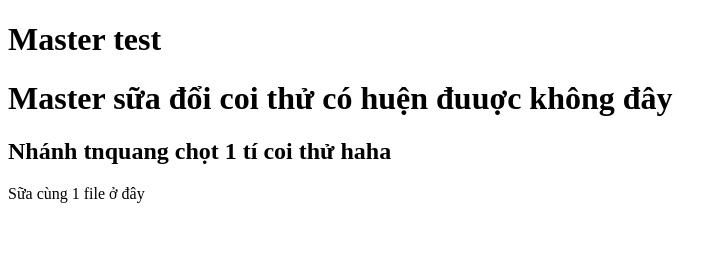
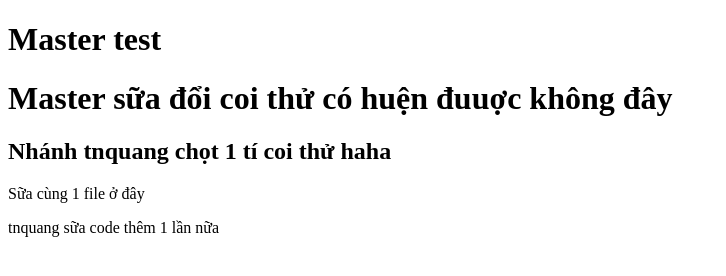
Before and after one commit to quangtran1357/quang, a plain HTML site: page index.html in a window 1280 px wide. Shown: the whole page, without its empty margins (0-726 px from the left). Drawn offline with Linux system fonts and the light colour scheme.

Commit message:
tnquang sữa code thêm 1 lần nữa

```diff
--- a/index.html
+++ b/index.html
@@ -9,6 +9,7 @@
   <h1>Master sữa đổi coi thử có huện đuuợc không đây</h1>
   <h2>Nhánh tnquang chọt 1 tí coi thử haha</h2>
   <p>Sữa cùng 1 file ở đây</p>
+  <p>tnquang sữa code thêm 1 lần nữa</p>
   <script type="text/javascript" src="app.js"></script>
 </body>
 </html>
```
